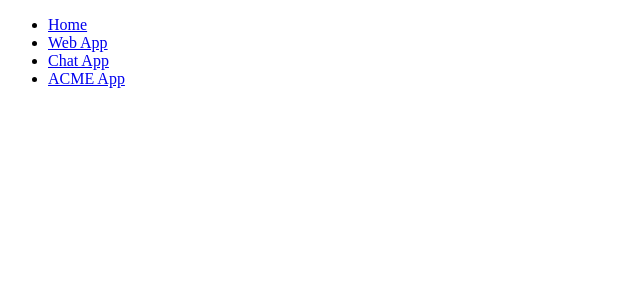
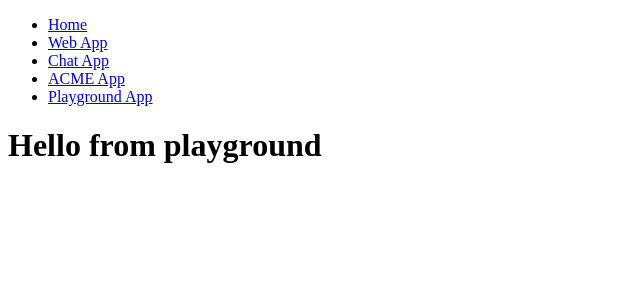
Before and after one commit to jikehara/react_exercises, a React (Create React App) app in the folder my-new-app/: page /PlaygroundApp in a window 1280 px wide. Shown: the top 300 px of the page, without its empty margins (0-640 px from the left). Built offline with nearby package versions, Linux system fonts and the light colour scheme.

Commit message:
new app, Playground. fixed navbar.

```diff
--- a/my-new-app/src/Components/NavigationBar.js
+++ b/my-new-app/src/Components/NavigationBar.js
@@ -10,6 +10,7 @@
         <li> <Link to='/WebApp'>Web App</Link> </li>
         <li> <Link to='/ChatApp'>Chat App</Link> </li>
         <li> <Link to='/ACME_App'>ACME App</Link> </li>
+        <li> <Link to='/PlaygroundApp'>Playground App</Link> </li>
       </ul>
     </div>
   )
--- /dev/null
+++ b/my-new-app/src/Playground/PlaygroundApp.js
@@ -0,0 +1,12 @@
+import React from 'react';
+
+const PlaygroundApp = (props) => {
+  return (
+    <div>
+      <h1>Hello from playground</h1>
+    </div>
+  )
+}
+
+
+export default PlaygroundApp;
--- a/my-new-app/src/index.js
+++ b/my-new-app/src/index.js
@@ -6,6 +6,7 @@
 import ChatApp from './Chatter/ChatApp';
 import ChatData from './Chatter/Data';
 import ACME_App from './ACME_React/ACME_App';
+import PlaygroundApp from './Playground/PlaygroundApp';
 import './style.css';
 // Our router should navigate to home, ChatApp, numbermap, webapp
 
@@ -17,7 +18,6 @@
   )
 }
 
-
 ReactDOM.render((
   <Router>
     <div>
@@ -27,6 +27,7 @@
       <Route path='/WebApp' component={App} />
       <Route path='/ChatApp' component={ChatApp} />
       <Route path='/ACME_App' component={ACME_App} />
+      <Route path='/PlaygroundApp' component={PlaygroundApp} />
 
     </div>
   </Router>
```
